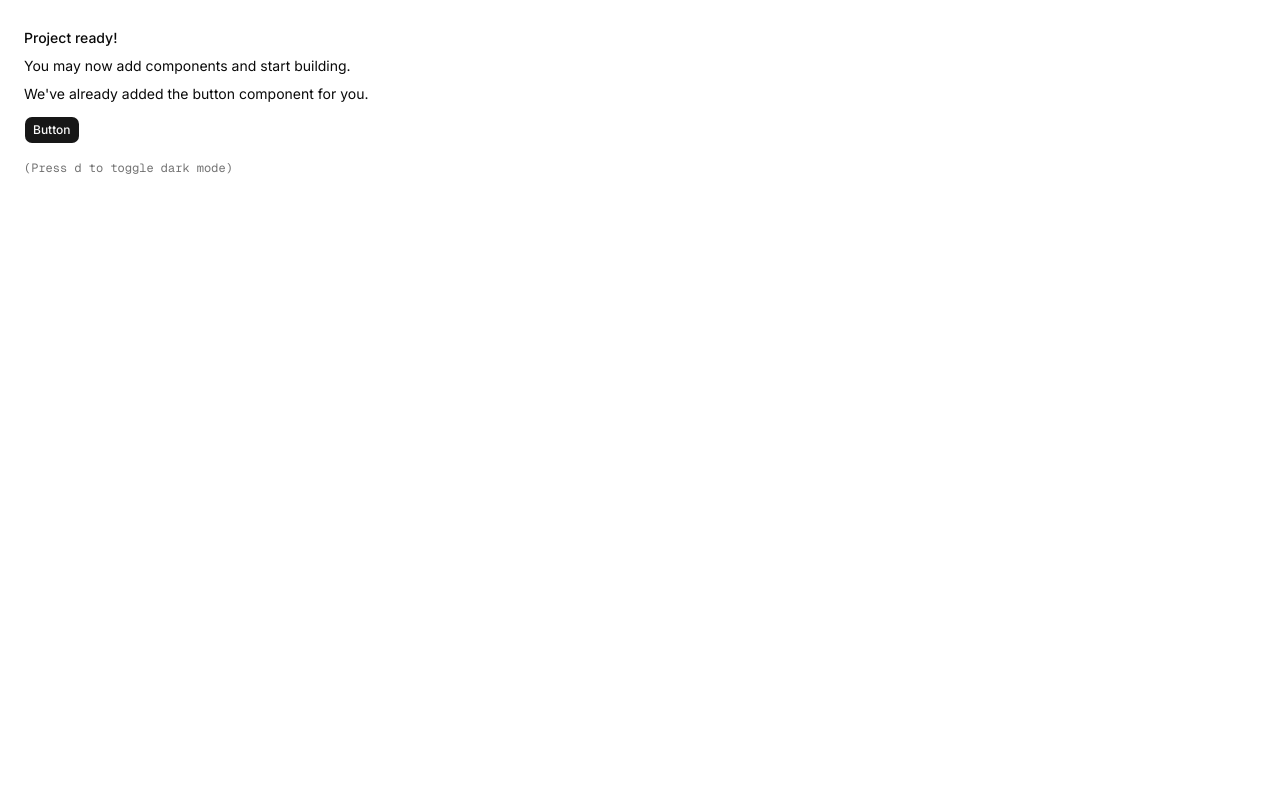
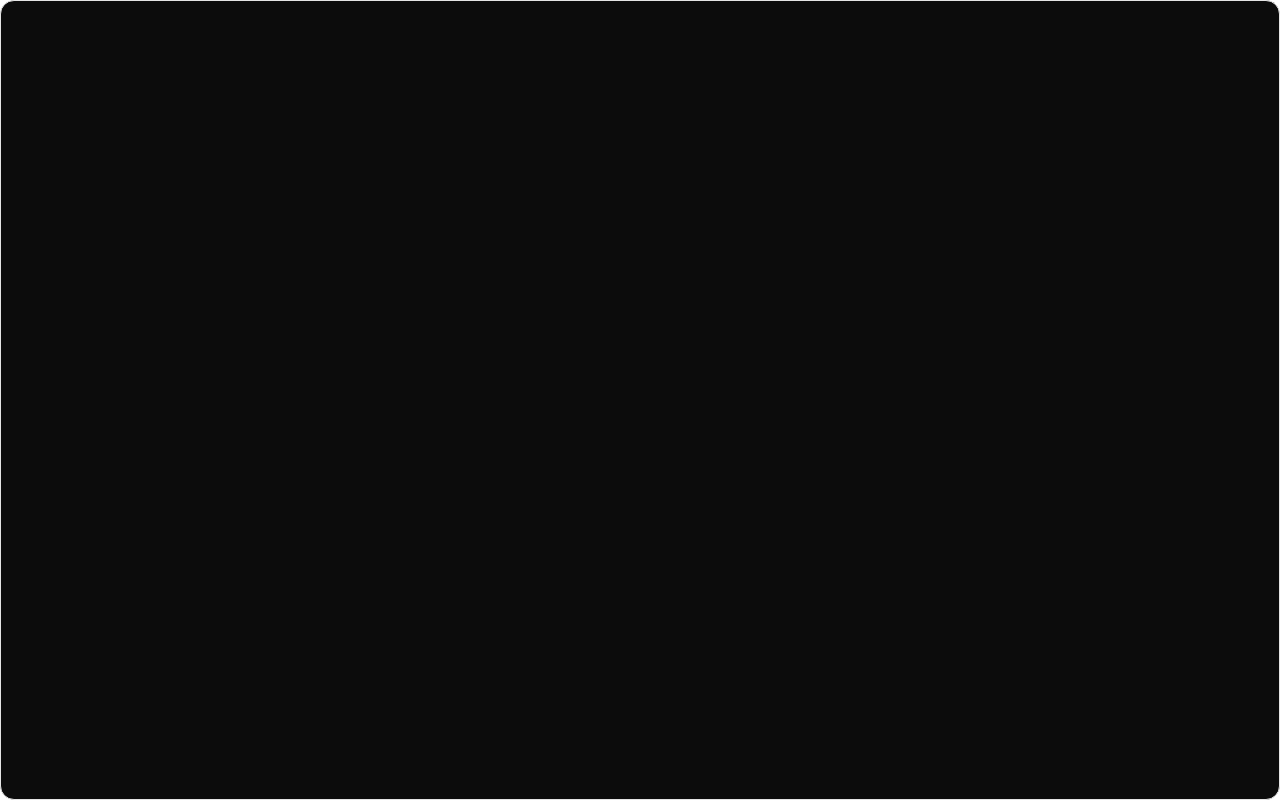
Before and after one commit to developerplus2026/video-ui, a Next.js app: page / in a window 1280 px wide. Built offline with nearby package versions, Linux system fonts and the light colour scheme.

Commit message:
refactor: update Page component layout for improved styling and structure

```diff
--- a/app/page.tsx
+++ b/app/page.tsx
@@ -2,17 +2,9 @@ import { Button } from "@/components/ui/button"
 
 export default function Page() {
   return (
-    <div className="flex min-h-svh p-6">
-      <div className="flex max-w-md min-w-0 flex-col gap-4 text-sm leading-loose">
-        <div>
-          <h1 className="font-medium">Project ready!</h1>
-          <p>You may now add components and start building.</p>
-          <p>We&apos;ve already added the button component for you.</p>
-          <Button className="mt-2">Button</Button>
-        </div>
-        <div className="font-mono text-xs text-muted-foreground">
-          (Press <kbd>d</kbd> to toggle dark mode)
-        </div>
+    <div className="flex justify-center items-center border border-input rounded-xl bg-[#0c0c0c] h-screen w-screen p-6">
+      <div className="w-[calc(100vh-200px)] h-[calc(100vh-40px)]  ">
+
       </div>
     </div>
   )
```
